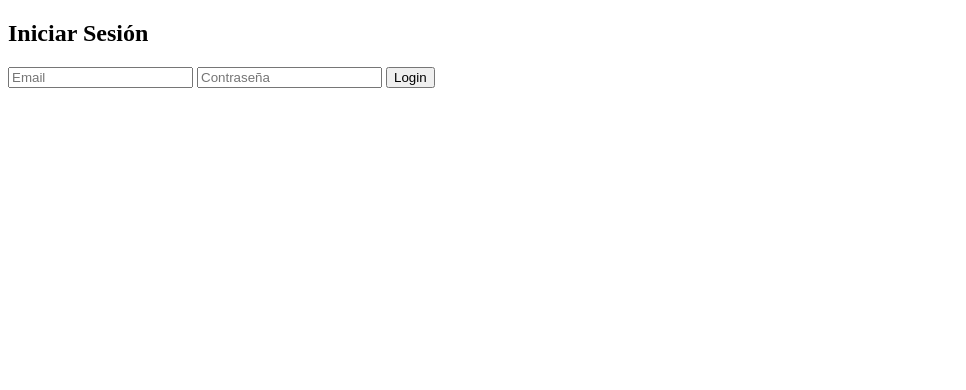
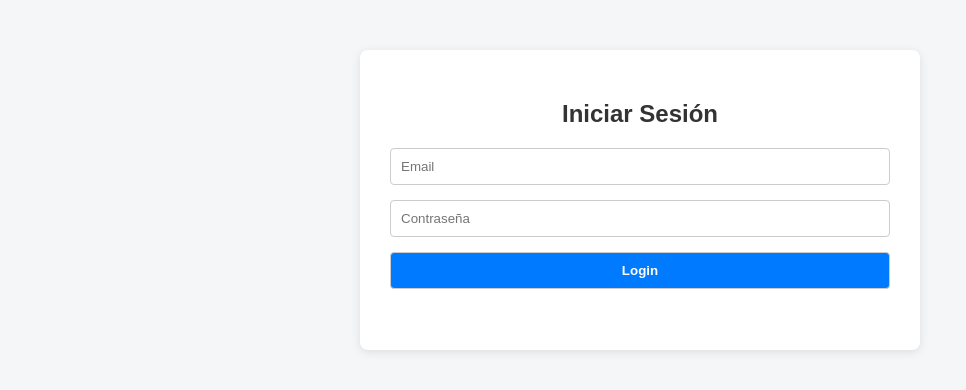
Before and after one commit to DylanHughes1/aws-api-demo, a website: page public/index.html in a window 1280 px wide. Shown: the whole page, without its empty margins (0-966 px from the left). Drawn offline with Linux system fonts and the light colour scheme.

Commit message:
visual update

```diff
--- a/public/index.html
+++ b/public/index.html
@@ -8,6 +8,7 @@
 </head>
 
 <body>
+    <div class="container">
         <!-- Login Form -->
         <section id="loginSection">
             <h2>Iniciar Sesión</h2>
@@ -37,6 +38,7 @@
         </section>
 
         <script src="/scripts.js"></script>
+    </div>
 </body>
 
 </html>
--- a/public/style.css
+++ b/public/style.css
@@ -1,3 +1,63 @@
 .space-y {
     margin-bottom: 10px;
 }
+
+body {
+    font-family: Arial, sans-serif;
+    background: #f4f6f8;
+    margin: 0;
+    padding: 0;
+}
+
+.container {
+    max-width: 500px;
+    margin: 50px auto;
+    background: white;
+    padding: 30px;
+    border-radius: 8px;
+    box-shadow: 0 2px 10px rgba(0, 0, 0, 0.1);
+}
+
+h2 {
+    text-align: center;
+    color: #333;
+    margin-bottom: 20px;
+}
+
+form {
+    display: flex;
+    flex-direction: column;
+}
+
+input[type="email"],
+input[type="password"],
+input[type="file"],
+button {
+    padding: 10px;
+    margin-bottom: 15px;
+    border: 1px solid #ccc;
+    border-radius: 4px;
+}
+
+button {
+    background: #007bff;
+    color: white;
+    font-weight: bold;
+    cursor: pointer;
+    transition: background 0.3s;
+}
+
+button:hover {
+    background: #0056b3;
+}
+
+.response-message {
+    text-align: center;
+    margin-top: 10px;
+    font-weight: bold;
+    color: #444;
+}
+
+.hidden {
+    display: none;
+}
```
Lines whose indentation alone changed are shown as unchanged.
